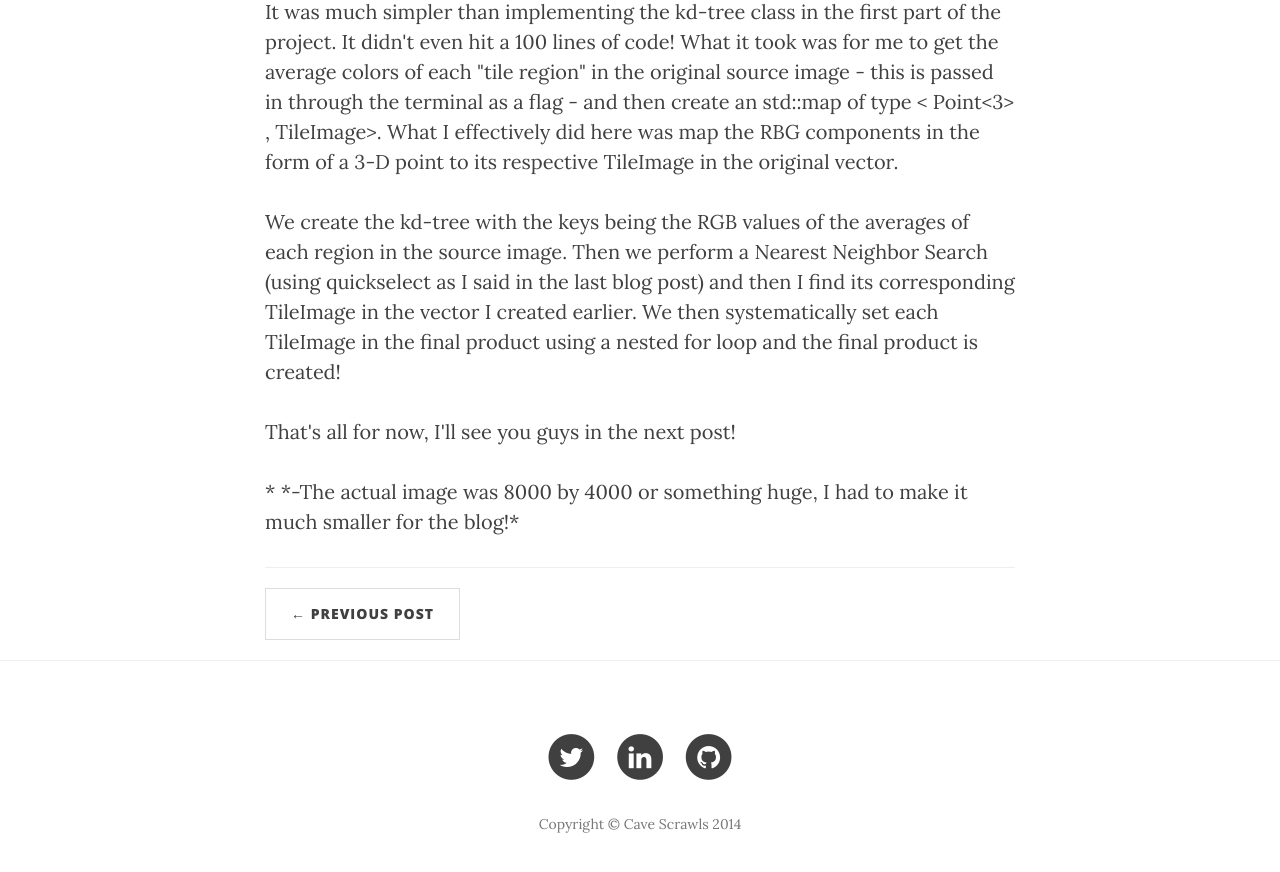
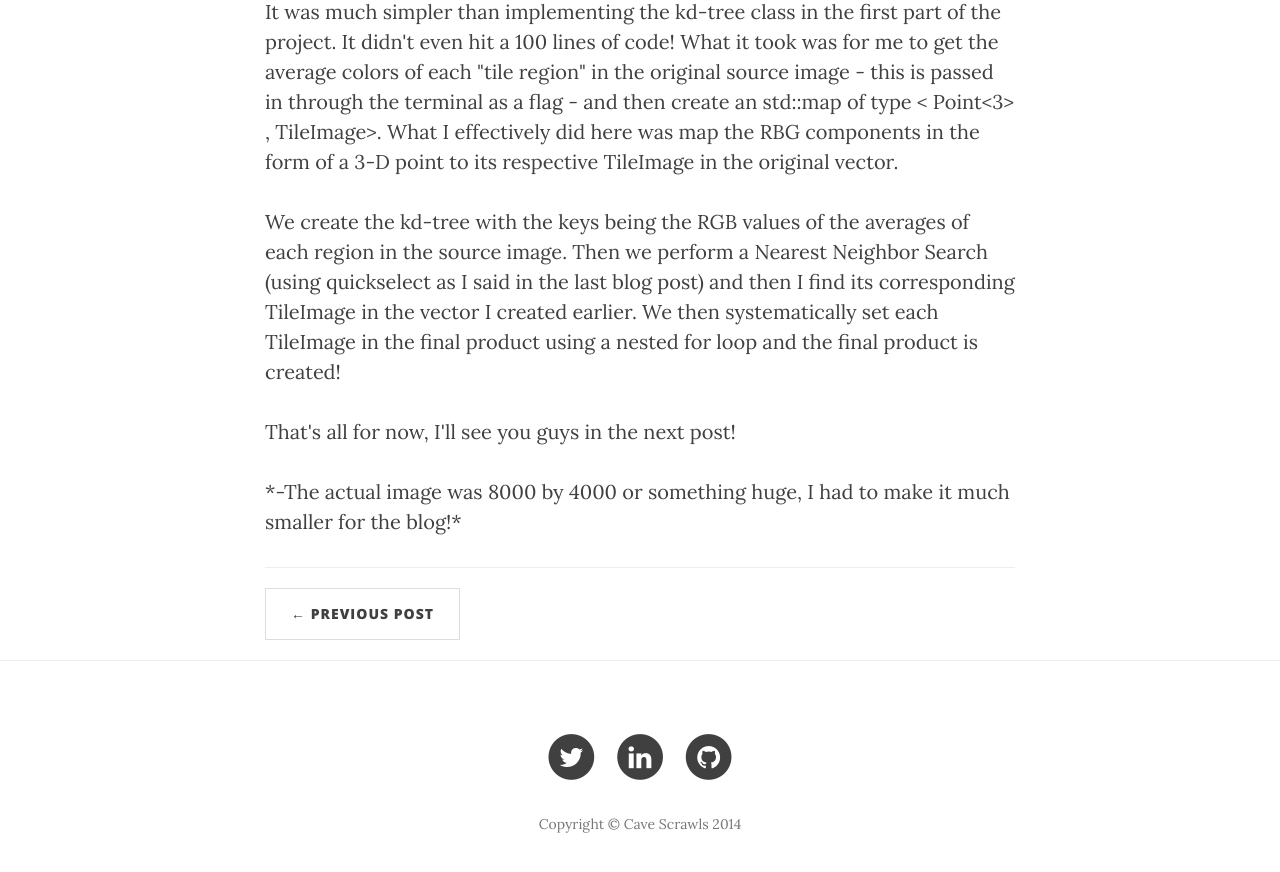
Before and after one commit to cjang5/blog, a Jekyll site: the page built from _posts/2014-11-18-magical-mosaics.markdown, in a window 1280 px wide and 900 px high, scrolled down 1888 px. Shown: the top 872 px of the window. Built offline with Jekyll 4.4.1, drawn with Linux system fonts in a browser that asks for light colours; nearby versions of some CDN libraries.

```diff
--- a/_posts/2014-11-18-magical-mosaics.markdown
+++ b/_posts/2014-11-18-magical-mosaics.markdown
@@ -8,6 +8,7 @@ header-img: "img/posts/post-04/post-04-bg.png"
 ---
 <p align="center"> Original Image </p>
 <img class="img-responsive" src="{{ site.baseurl }}/img/posts/post-04/tesla-model-s.png" align="middle">
+
 <p align="center"> Mosaic-ified Image* </p>
 <img class="img-responsive" src="{{ site.baseurl }}/img/posts/post-04/tesla-model-s-mosaic.png" align="middle">
 
@@ -21,4 +22,4 @@ header-img: "img/posts/post-04/post-04-bg.png"
 
 <p> That's all for now, I'll see you guys in the next post! </p>
 
-<p> * *-The actual image was 8000 by 4000 or something huge, I had to make it much smaller for the blog!* </p>
+<p> *-The actual image was 8000 by 4000 or something huge, I had to make it much smaller for the blog!* </p>
```
